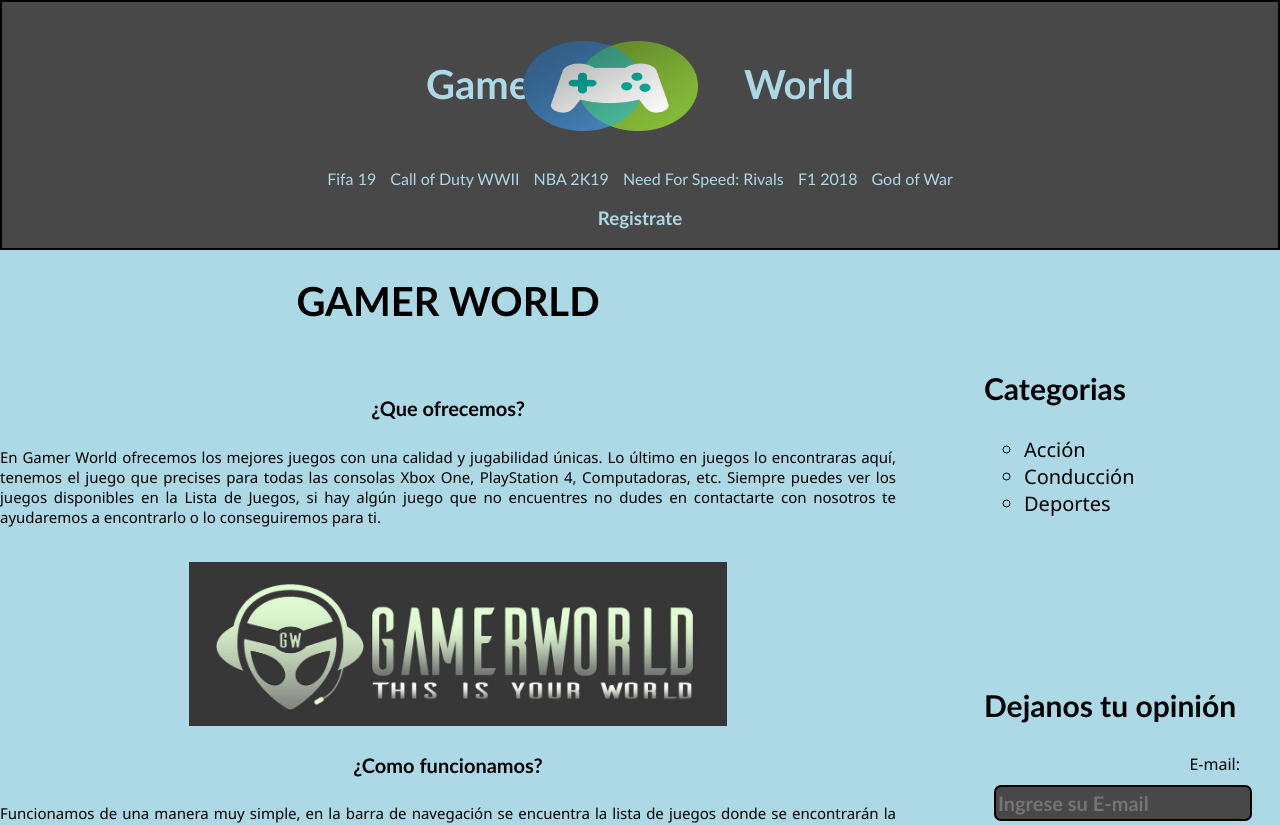
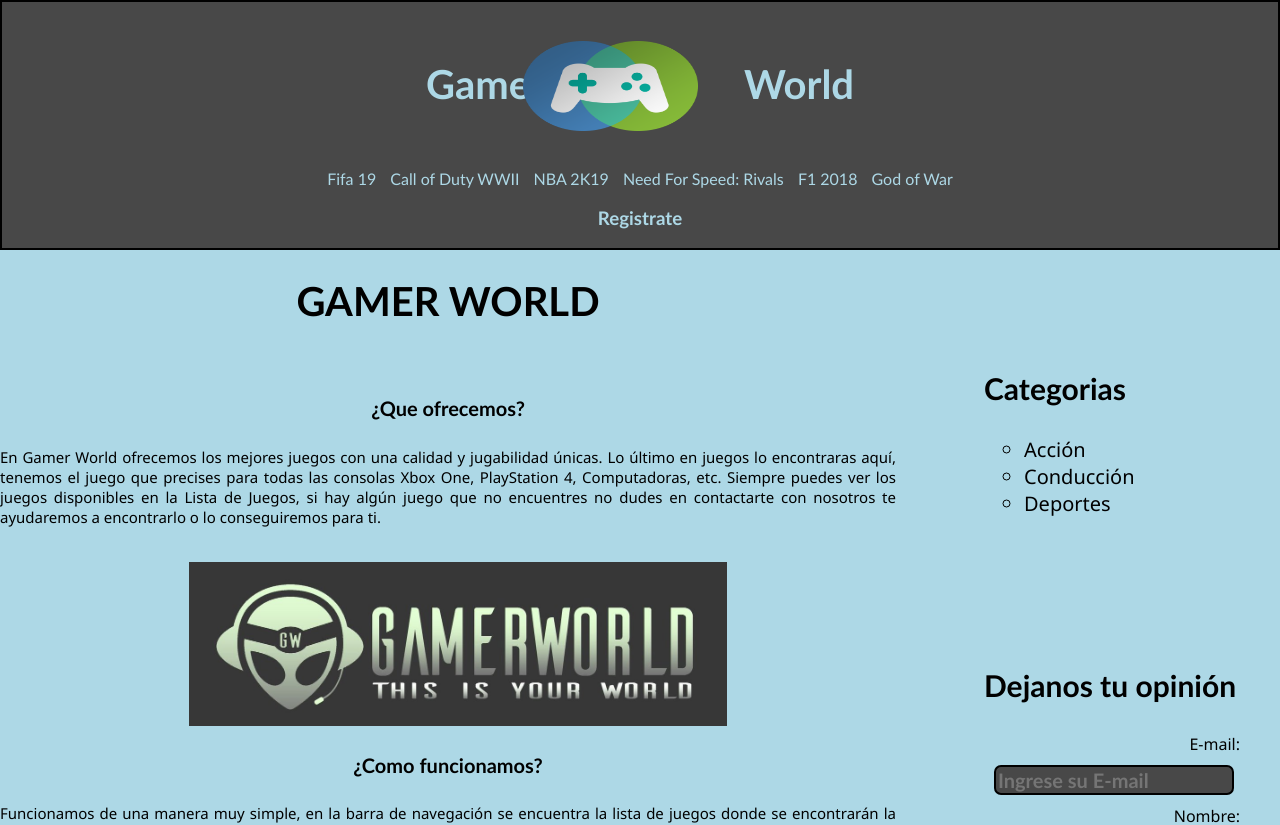
Before and after one commit to brunopau07/brunopau07.github.io, a plain HTML site: page index.html in a window 1280 px wide. Shown: the top 825 px of the page. Drawn offline with Linux system fonts and the light colour scheme.

Commit message:
ndjasfhajjga

```diff
--- a/styles/style-index.css
+++ b/styles/style-index.css
@@ -46,7 +46,7 @@ body{
 }
 .aside {
     text-align: right;
-    width: 20%;
+    max-width: 20%;
     float: right;
     padding-right: 40px;
     padding-top: 90px;
@@ -72,7 +72,7 @@ body{
     font-size: 40px;
 }
 .left-side{
-    width: 70%;
+    max-width: 70%;
     display: inline-block;
 }
 .left-side  p{
@@ -112,7 +112,7 @@ body{
 }
 .separador{
     width: 20%;
-    height: 120px;
+    height: 100px;
 }
 .left-side img{
     display: block;
@@ -135,8 +135,8 @@ body{
 }
 .aside input{
     text-decoration: none;
-    width: 250px;
-    height: 30px;
+    max-width: 250px;
+    max-height: 30px;
     margin: 10px;
     font-size: 20px;
     font-family: 'Gill Sans', 'Gill Sans MT', Calibri, 'Trebuchet MS', sans-serif;
@@ -163,3 +163,8 @@ body{
     color: black;
     background-color: white;
 }
+@media screen and (max-width: 400px){
+
+
+
+}
```
Also changed, not shown: pagina2.html (+2 -2 lines), styles/games-style.css (+13 -0 lines), styles/estilo-final.css (deleted).
